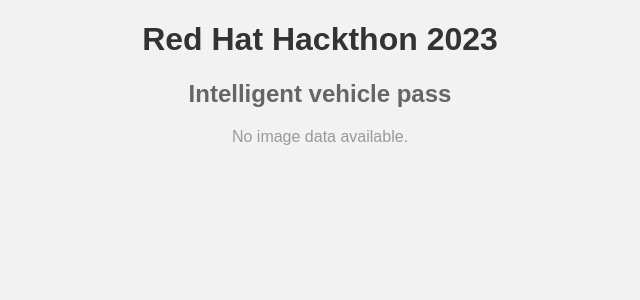
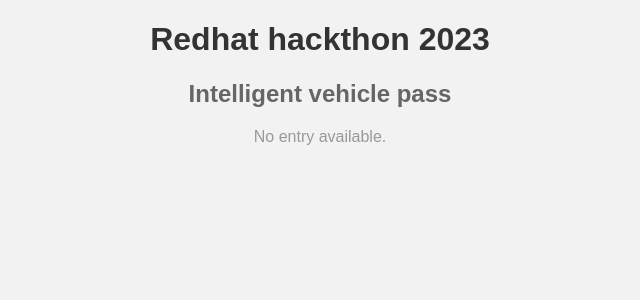
Before and after one commit to sumitsrivastava069/RH_Display_Numberplate, a Flask app: page / in a window 1280 px wide. Shown: the top 300 px of the page, without its empty margins (320-960 px from the left). Run offline with Flask 3, Linux system fonts and the light colour scheme.

Commit message:
Update index.html

```diff
--- a/templates/images/index.html
+++ b/templates/images/index.html
@@ -1,7 +1,8 @@
 <!DOCTYPE html>
 <html>
 <head>
-    <title>Red Hat Hackthon 2023</title>
+    <title>Last Entry</title>
+    <meta http-equiv="refresh" content="10">
     <style>
         body {
             background-color: #f2f2f2;
@@ -81,28 +82,29 @@
     </style>
 </head>
 <body>
-    <h1>Red Hat Hackthon 2023</h1>
+    <h1>Redhat hackthon 2023</h1>
     <h2>Intelligent vehicle pass</h2>
-    {% if image_data %}
+    {% if entry %}
         <div class="container">
             <div class="image-container">
-                <img src="{{ image_data.image_path }}" alt="Image">
+                <img src="{{ url_for('static', filename=entry.image_path) }}" alt="Vehicle Image">
+
             </div>
             <div class="info-container">
-                <p>Date and Time: {{ image_data.date_time }}</p>
-                <p>Number Plate: {{ image_data.number_plate }}</p>
+                <p>Date and Time: {{ entry.date_time }}</p>
+                <p>Number Plate: {{ entry.number_plate }}</p>
                 <div class="light">
-                    {% if image_data.color == 'Red' %}
+                    {% if entry.color == 'Red' %}
                         <div class="light-circle red-light-circle"></div>
                         <p class="red-text">Red</p>
-                    {% elif image_data.color == 'Green' %}
+                    {% elif entry.color == 'Green' %}
                         <div class="light-circle green-light-circle"></div>
                     {% endif %}
                 </div>
             </div>
         </div>
     {% else %}
-        <p class="no-data">No image data available.</p>
+        <p class="no-data">No entry available.</p>
     {% endif %}
 </body>
 </html>
```
